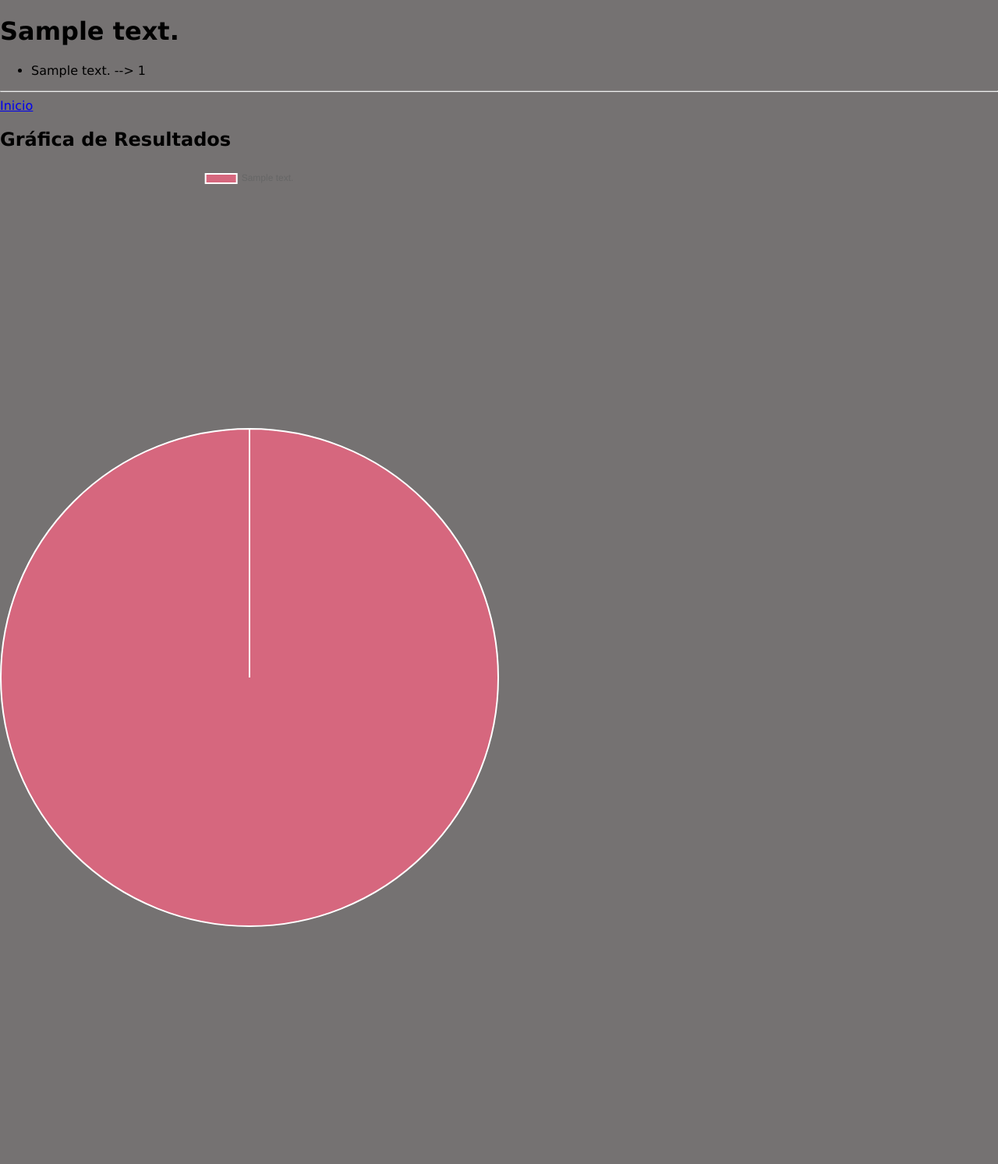
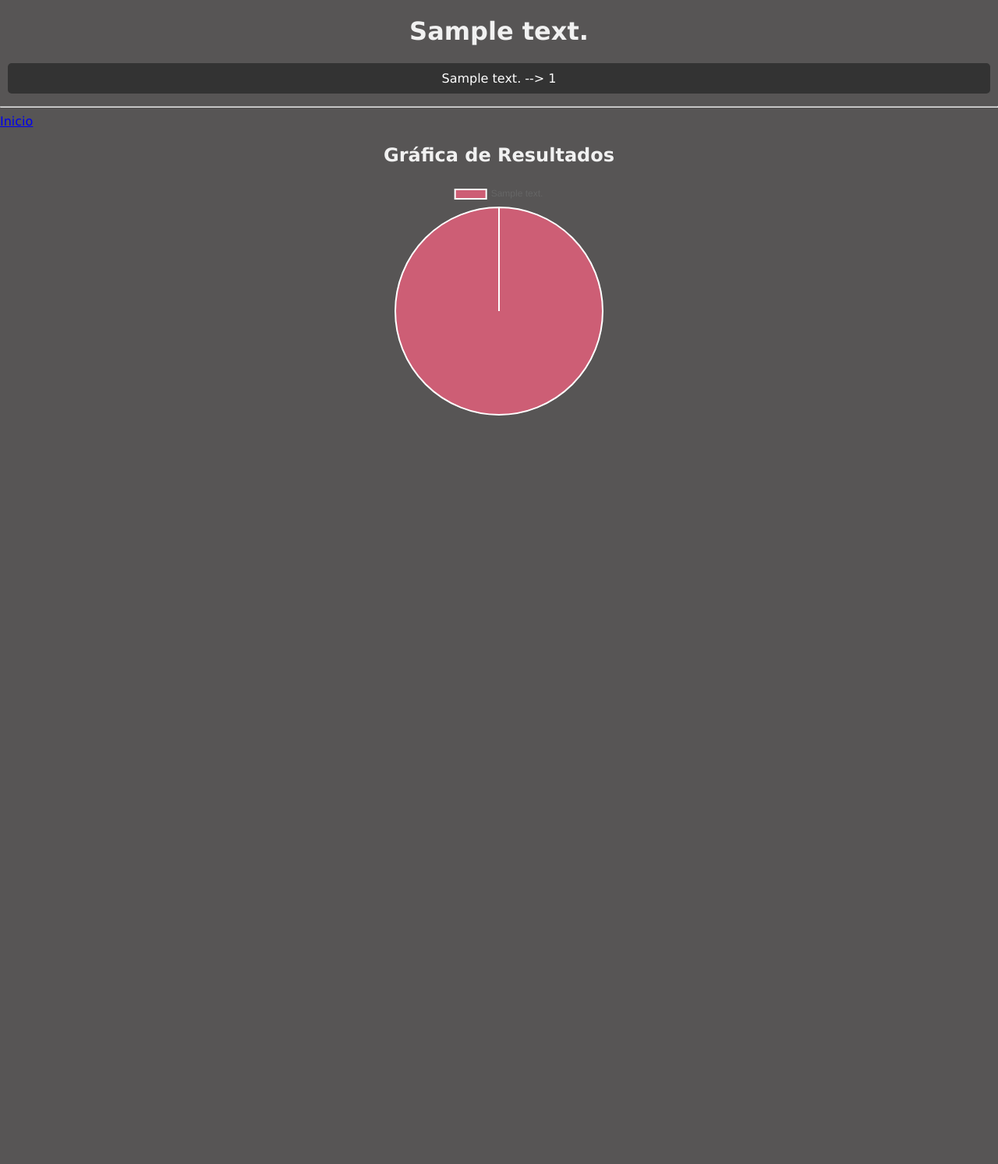
Before and after one commit to gaelLara21/Polls9B, a Django app: page /1/results/ in a window 1280 px wide. Shown: the whole page at 78% size. After the commit the page ends 533 px from the top, so only its background shows below. Run offline with Django 5.2, Linux system fonts and the light colour scheme; tables that the repository leaves empty hold one stand-in row (values such as "Sample post").

Commit message:
07 Implements Styles

```diff
--- a/pollsapp/static/css/styles.css
+++ b/pollsapp/static/css/styles.css
@@ -1,12 +1,93 @@
-body{
-    background-color: rgb(117, 114, 114);
+body {
+    background-color: rgb(87, 85, 85);
     margin: 0;
     padding: 0;
     font-family: Verdana, Geneva, Tahoma, sans-serif;
-    text-decoration: rgb(255, 255, 255);
+    color: rgb(255, 255, 255);
+}
+
+h1, h2, h3 {
+    text-align: center;
+    color: #f1f1f1;
+}
+
+ul {
+    list-style-type: none;
+    padding: 0;
+}
+
+ul li {
+    background-color: #333;
+    margin: 10px;
+    padding: 10px;
+    border-radius: 5px;
+    text-align: center;
+}
+
+ul li a {
+    color: #ffffff;
+    text-decoration: none;
+    font-size: 18px;
+}
+
+ul li a:hover {
+    color: #ffcc00;
+}
+
+form {
+    text-align: center;
+    margin-top: 20px;
+}
+
+form input[type="radio"] {
+    margin-right: 10px;
+}
+
+form label {
+    display: inline-block;
+    padding: 10px 20px;
+    margin: 5px 0;
+    background-color: #000000;
+    border-radius: 5px;
+    color: #ffffff;
+    cursor: pointer;
+}
+
+form label:hover {
+    background-color: #555;
+}
+
+form input[type="submit"] {
+    background-color: #4CAF50;
+    color: white;
+    padding: 10px 20px;
+    border: none;
+    border-radius: 5px;
+    cursor: pointer;
+}
+
+form input[type="submit"]:hover {
+    background-color: #45a049;
 }
 
 #myChart {
-    max-width: 50%; /* La gráfica no será más ancha que el contenedor */
-    height: min-content; /* La altura se ajustará automáticamente según el ancho */
+    max-width: 50%;
+    height: min-content;
+    margin: 0 auto;
 }
+
+a.button {
+    display: inline-block;
+    padding: 10px 20px;
+    margin: 10px auto;
+    background-color: #007BFF;
+    color: white !important;
+    text-decoration: none;
+    border-radius: 5px;
+    text-align: center;
+    cursor: pointer;
+}
+
+a.button:hover {
+    background-color: #0056b3;
+}
```
